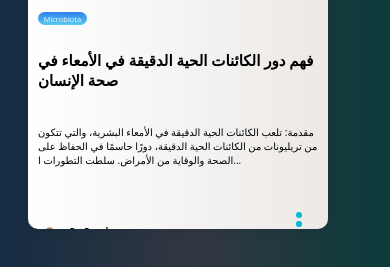
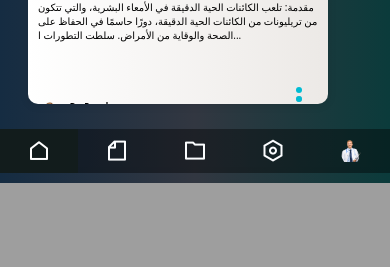
Before and after one commit to 18Ammar/my-tabibi, a Flask app: page /profile in a window 390 px wide. Shown: the part 677-944 px from the top of the page. After the commit the page ends 860 px from the top, so only its background shows below. Run offline with Flask 3, Linux system fonts and the light colour scheme; a user stored in the database is signed in; data comes from the database, SQL or seed files in the repository; data that the repository does not hold is empty; some libraries are stand-ins or nearby versions.

Commit message:
Update profile.html

```diff
--- a/myapp/templates/profile.html
+++ b/myapp/templates/profile.html
@@ -5,6 +5,7 @@
     <meta charset="UTF-8">
     <meta name="viewport" content="width=device-width, initial-scale=1.0">
 
+    <link href="https://cdn.jsdelivr.net/npm/remixicon@3.2.0/fonts/remixicon.css" rel="stylesheet">
 
         <link rel="preconnect" href="https://fonts.googleapis.com"><link rel="preconnect" href="https://fonts.gstatic.com" crossorigin><link href="https://fonts.googleapis.com/css2?family=Poppins:ital,wght@0,100;0,200;0,300;0,400;0,500;0,600;0,700;0,800;0,900;1,100;1,200;1,300;1,400;1,500;1,600;1,700;1,800;1,900&display=swap" rel="stylesheet">
         <!--==Font-Awesome-for-icons=====-->
@@ -376,9 +377,194 @@ margin-top: 10%;
 }
 
     /* Media Query */
+    .chat-sidebar {
+    width: 64px;
+    background: linear-gradient(to right,#152c42, rgb(50, 55, 65),  #0b3b3b);
+    height: 100%;
+    display: flex;
+    flex-direction: column;
+    position: absolute;
+    left: 0;
+    top: 0;
+    z-index: 50;
+}
+.chat-sidebar-logo {
+    font-size: 28px;
+    color: #ffffff;
+    display: block;
+    text-align: center;
+    padding: 12px 8px;
+    text-decoration: none;
+}
+.chat-sidebar-menu {
+    list-style-type: none;
+    display: flex;
+    flex-direction: column;
+    height: 100%;
+    padding: 16px 0;
+    background-color:rgba(0, 0, 0, 0.4);
+}
+.chat-sidebar-menu > * > a {
+    display: block;
+    text-align: center;
+    padding: 12px 8px;
+    font-size: 24px;
+    text-decoration: none;
+    color: #fbfdff;
+    position: relative;
+    transition: color .15s ease-in-out;
+}
+.chat-sidebar-menu > * > a:hover {
+    color: #222934;
+}
+.chat-sidebar-menu > .active > a {
+    box-shadow: inset 4px 0 0 0 #1d4d4d;
+    color: #fefefe;
+    background-color: #121c1c;
+}
+.chat-sidebar-menu > * > a::before {
+    content: attr(data-title);
+    position: absolute;
+    top: 50%;
+    left: calc(100% - 16px);
+    border-radius: 4px;
+    transform: translateY(-50%);
+    font-size: 13px;
+    padding: 6px 12px;
+    background-color: rgba(0, 0, 0, .6);
+    color: #ffffff;
+    opacity: 0;
+    visibility: hidden;
+    transition: all .15s ease-in-out;
+}
+.chat-sidebar-menu > * > a:hover::before {
+    left: calc(100% - 8px);
+    opacity: 1;
+    visibility: visible;
+}
+.chat-sidebar-profile {
+    margin-top: auto;
+    position: relative;
+}
+.chat-sidebar-profile-toggle {
+    background-color: transparent;
+    border: none;
+    outline: transparent;
+    width: 40px;
+    height: 40px;
+    margin: 0 auto;
+    display: block;
+    cursor: pointer;
+}
+.chat-sidebar-profile-toggle > img {
+    object-fit: contain;
+    width: 100%;
+    height: 100%;
+    border-radius: 50%;
+}
+.chat-sidebar-profile-dropdown {
+    position: absolute;
+    bottom: 100%;
+    left: 16px;
+    background-color: #ffffff;
+    box-shadow: 0 2px 8px rgba(0, 0, 0, .1);
+    list-style-type: none;
+    border-radius: 4px;
+    padding: 4px 0;
+    opacity: 0;
+    visibility: hidden;
+    transform: scale(.9);
+    transform-origin: left bottom;
+    transition: all .15s ease-in-out;
+}
+.chat-sidebar-profile.active .chat-sidebar-profile-dropdown {
+    opacity: 1;
+    visibility: visible;
+    transform: scale(1);
+}
+.chat-sidebar-profile-dropdown a {
+    display: flex;
+    align-items: center;
+    padding: 8px 12px;
+    text-decoration: none;
+    color: #6b7280;
+    font-size: 14px;
+}
+.chat-sidebar-profile-dropdown a:hover {
+    background-color: #f3f4f6;
+    color: #4b5563;
+}
+.chat-sidebar-profile-dropdown a:active {
+    background-color: #edf2f7;
+}
+.chat-sidebar-profile-dropdown a i {
+    margin-right: 12px;
+    font-size: 17px;
+}
+.chat-sidebar {
 
+        height: 100%;
+        position: fixed;
+    }
+@media(max-width:750px){
+    .chat-sidebar {
+        top: unset;
+        bottom: 0;
+        width: 100%;
+        height: 48px;
+        position: fixed;
+    }
+    .chat-content + .chat-sidebar {
+        display: flex;
+    }
 
-@media(max-width:950px){
+    /* Hide chat sidebar when in conversation */
+    .conversation.active + .chat-sidebar {
+        display: none;
+    }
+    .chat-sidebar-logo {
+        display: none;
+    }
+    .chat-sidebar-menu {
+        flex-direction: row;
+        padding: 0;
+    }
+    .chat-sidebar-menu > *,
+    .chat-sidebar-menu > * > a {
+        width: 100%;
+        height: 100%;
+    }
+    .chat-sidebar-menu > * > a {
+        padding: 8px;
+    }
+    .chat-sidebar-menu > .active > a {
+        box-shadow: inset 0 4px 0 0 var(--emerald-500);
+    }
+    .chat-sidebar-profile {
+        margin-top: 0;
+        display: flex;
+        align-items: center;
+    }
+    .chat-sidebar-profile-toggle {
+        width: 32px;
+        height: 32px;
+    }
+    .chat-sidebar-profile-dropdown {
+        left: unset;
+        right: 16px;
+    }
+
+    .chat-sidebar-menu > * > a::before {
+        left: 50%;
+        transform: translateX(-50%);
+        bottom: 100%;
+        top: unset;
+    }
+    .chat-sidebar-menu > * > a:hover::before {
+        bottom: calc(100% + 8px);
+        left: 50%;
+    }
+
     .navigation{
         justify-content: space-between;
         padding: 30px 0px;
@@ -667,10 +853,10 @@ a, li {
             width: auto;
         }
 
-        .profile-image img {
+        /* .profile-image img {
             width: 7.7rem;
         }
-
+     */
         .profile-user-settings {
             flex-basis: calc(100% - 10.7rem);
             display: flex;
@@ -785,24 +971,26 @@ a, li {
 
 </style>
 
-    <header>
-        <nav class="navigation">
-            <input type="checkbox" class="menu-btn" id="menu-btn">
-            <label for="menu-btn" class="menu-icon">
-                <span class="nav-icon"></span>
-            </label>
-            <ul class="menu">
-                <li><a class="anav" href="{{url_for('home.home')}}"><i class="fas fa-home"></i> Home</a></li>
-                <li><a class="anav" href="{{url_for('browser.show_content')}}"><i class="fas fa-file-alt"></i> Articles</a></li>
-                <li><a class="anav" href="{{url_for('chat.chat')}}"><i class="fas fa-comments"></i> Chat-Ai</a></li>
-                <li><a class="anav" href="#"><i class="fas fa-info-circle"></i> About</a></li>
-                {%if current_user.is_authenticated%}
-                <li><a class="anav" href="{{url_for('profile.logout')}}"><i class="fas fa-sign-out-alt"></i> logout</a></li>
-                {%endif%}
-
+<aside class="chat-sidebar">
+    <a href="{{url_for('chat.chat')}}" class="chat-sidebar-logo">
+        <i class="ri-chat-1-fill"></i>
+    </a>
+    <ul class="chat-sidebar-menu">
+        <li class="active"><a href="{{url_for('home.home')}}" data-title="Home"><i class="ri-home-line"></i></a></li>
+        <li><a href="{{url_for('browser.show_content')}}" data-title="Article"><i class="ri-file-line"></i></a></li>
+        <li><a href="#" data-title="Documents"><i class="ri-folder-line"></i></a></li>
+        <li><a href="#" data-title="Settings"><i class="ri-settings-line"></i></a></li>
+        <li class="chat-sidebar-profile">
+            <button title=".." type="button" class="chat-sidebar-profile-toggle">
+                <img src="{{url_for('static',filename=current_user.image_file)}}" alt="">
+            </button>
+            <ul class="chat-sidebar-profile-dropdown">
+                <li><a href="{{url_for('profile.user_profile')}}"><i class="ri-user-line"></i> Profile</a></li>
+                <li><a href="{{url_for('profile.logout')}}"><i class="ri-logout-box-line"></i> Logout</a></li>
             </ul>
-
-      </header>
+        </li>
+    </ul>
+</aside>
       <section>
 	<div class="container">
 		<div class="profile">
@@ -832,9 +1020,11 @@ a, li {
 			</div>
 
 			<div class="profile-bio">
-
-				<p> {{current_user.about | safe }}</p>
-
+                {%if current_user.about == "None"%}
+				    <p> {{current_user.about | safe }}</p>
+                {%else%}
+                    <p></p>
+                {%endif%}
 			</div>
 
 		</div>
@@ -852,8 +1042,12 @@ a, li {
         <div class="card">
             <div class="card__header">
                 <a href="{{ url_for('browser.show_artical', post_id=post.id) }}">
-                    <img src="https://source.unsplash.com/600x400/?{{post.tag}}" alt="card__image" class="card__image"
+                   {%if post.post_image%}
+                    <img src="{{url_for('static',filename=post.post_image)}}" alt="card__image" class="card__image"
                         width="600">
+                    {%else%}
+                    <img src="https://source.unsplash.com/600x400/?{{post.tag}}" alt="card__image" class="card__image"width="600">
+                    {%endif%}
                 </a>
 
             <div class="card__body">
@@ -926,6 +1120,16 @@ a, li {
     {%endif%}
 </main>
     <script>
+        document.querySelector('.chat-sidebar-profile-toggle').addEventListener('click', function(e) {
+    e.preventDefault()
+    this.parentElement.classList.toggle('active')
+})
+
+document.addEventListener('click', function(e) {
+    if(!e.target.matches('.chat-sidebar-profile, .chat-sidebar-profile *')) {
+        document.querySelector('.chat-sidebar-profile').classList.remove('active')
+    }
+})
         var kebab = document.querySelector('.kebab'),
     middle = document.querySelector('.middle'),
     cross = document.querySelector('.cross'),
```
